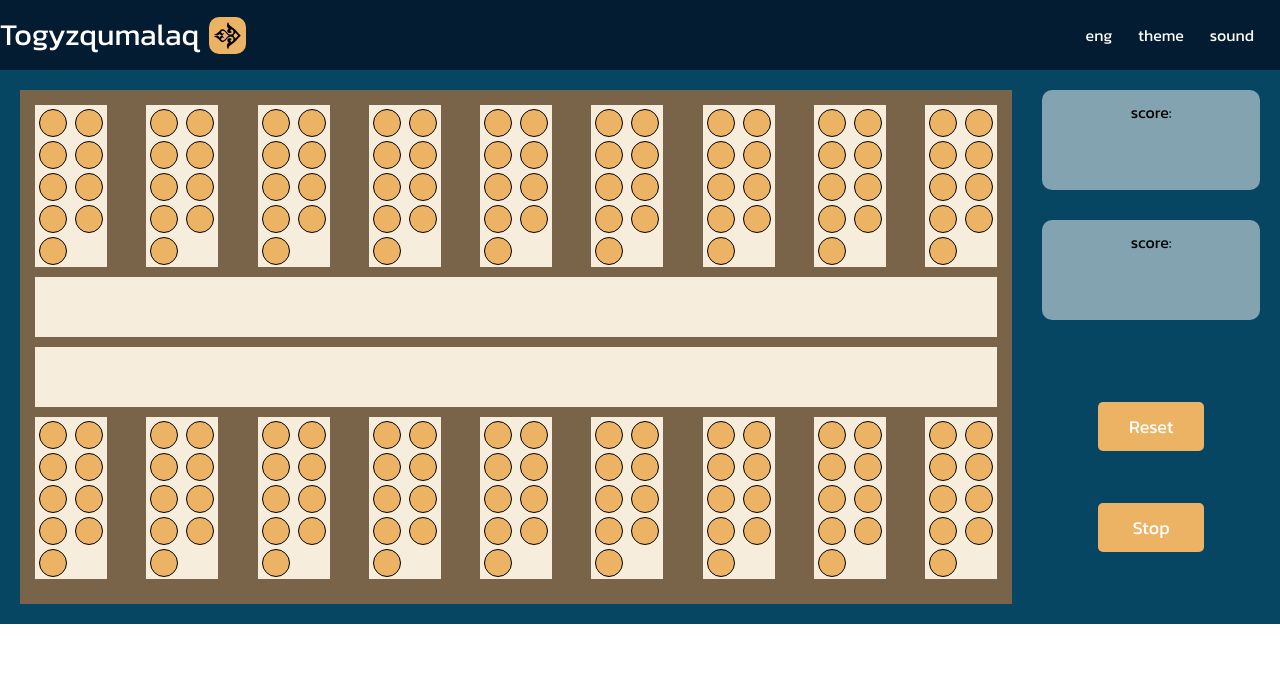
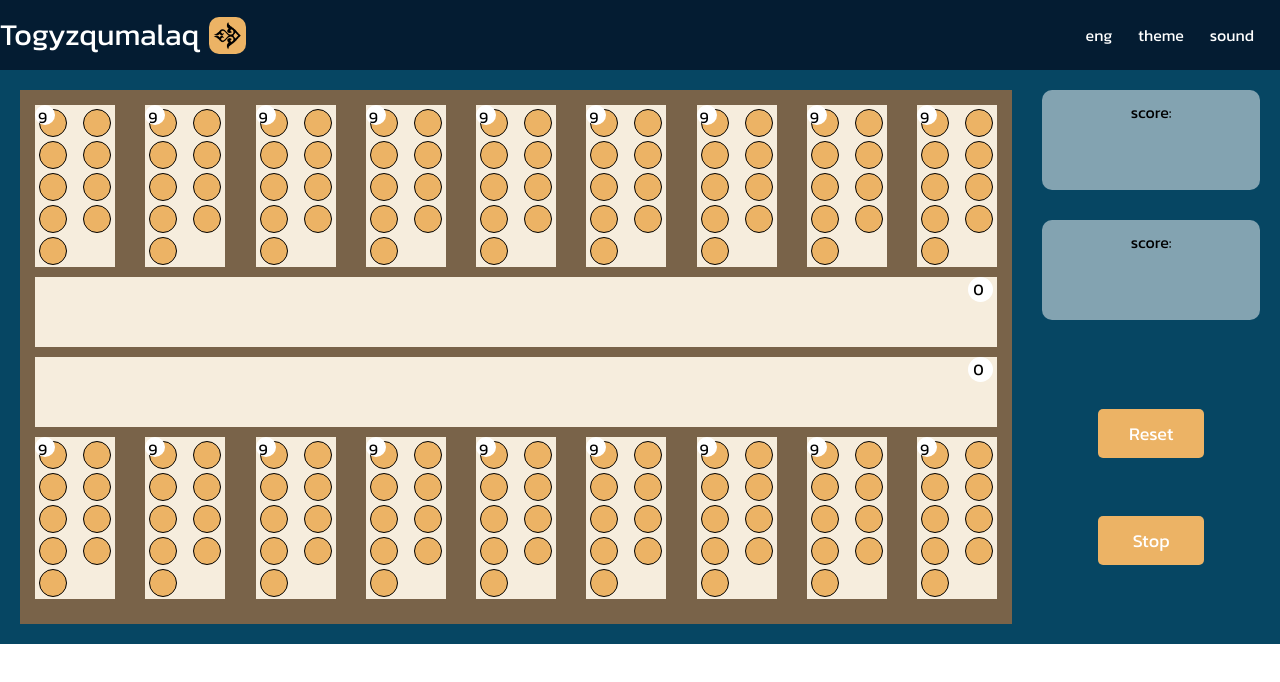
Before and after one commit to aruzhansabitkyzy/togyzqumalaq, a Next.js app: page /game in a window 1280 px wide. Shown: the top 682 px of the page. Built offline with nearby package versions, Linux system fonts and the light colour scheme.

Commit message:
ui is working

```diff
--- a/components/Board.tsx
+++ b/components/Board.tsx
@@ -4,7 +4,7 @@ import React, {Component, useState, useEffect} from 'react'
 import Qazandyq from "./Qazandyq";
 import '/public/css/game.css';
 import {PlayerContextProps} from "@/utils/PlayerInterface";
-type InitType ={
+type InitType = {
     playerId: number
     id: number
     count: number
@@ -34,14 +34,17 @@ const initBoard = [
 const Board = (props: PlayerContextProps ) => {
     const [board, setBoard] = useState(initBoard);
     const [turn, setTurn] = useState(0);
-    const {player1, player2} = props;
+    const [qazandyq1, setQazandyq1] = useState<number>(0);
+    const [qazandyq2, setQazandyq2] = useState<number>(0);
+    const [tuzdyq1, setTuzdyq1] = useState(-1);
+    const [tuzdyq2, setTuzdyq2] = useState(-1);
 
     useEffect(() => {
 
     })
 
     function switchTurn(playerId: number) {
-        if (turn !== playerId) setTurn(playerId);
+        setTurn(playerId ==0 ? 1 : 0)
     }
 
     function getIndex(playerId: number, id: number) {
@@ -50,29 +53,16 @@ const Board = (props: PlayerContextProps ) => {
         })
         return index;
     }
-    function updateBoard(upd:number, el:InitType) {
-        console.log(upd)
-        console.log(el)
-        console.log(board);
-        setBoard(board.map(obj => {
-            if(obj.id === el.id && obj.playerId === el.playerId) {
-                  return {...obj, count : upd}
-            }
-            else {
-                return obj
-            }
-        }))
-    }
-
     function makeMove(el: InitType) {
-        console.log("hi")
-        console.log(turn)
-        console.log(el.playerId)
+        //check if the click was from the current player
         if (turn === el.playerId) {
+            //get the index of an object in initBoard
             const curOtauInd = getIndex(el.playerId, el.id);
+            // the num of qumalaq
             let qumalaqs = el.count;
+            // of 0 then stop
             if (qumalaqs <= 0) return;
-
+            // save the board to temporary array and leave 1 to current otau
             const tempBoard = [...board];
             tempBoard[curOtauInd].count = 1;
             qumalaqs--;
@@ -80,12 +70,19 @@ const Board = (props: PlayerContextProps ) => {
             let nextOtauInd = (curOtauInd + 1) % tempBoard.length;
 
             while (qumalaqs > 0) {
+                // increment the num of qumalaq for otau at index nextOtauInd
               tempBoard[nextOtauInd].count++;
               qumalaqs--;
               nextOtauInd = (nextOtauInd + 1) % tempBoard.length;
             }
-
             setBoard(tempBoard);
+            var result = tempBoard[nextOtauInd].count;
+            if(result % 2 == 0 || result == 3) {
+                el.playerId==0 ? setQazandyq1(qazandyq1+ tempBoard[nextOtauInd].count) : setQazandyq2(qazandyq2 + tempBoard[nextOtauInd].count);
+                if(result == 3) {
+                    el.playerId== 0 ? setTuzdyq1(nextOtauInd) : setTuzdyq2(nextOtauInd);
+                }
+            }
             switchTurn(el.playerId);
           }
 
@@ -101,17 +98,17 @@ const Board = (props: PlayerContextProps ) => {
                     ))}
                 </div>
                 <div className='qazandyq'>
-                    <Qazandyq />
+                    <Qazandyq score = {qazandyq1}/>
                 </div>
             </div>
 
             <div className='side2'>
                 <div className='qazandyq'>
-                    <Qazandyq />
+                    <Qazandyq score = {qazandyq2}/>
                 </div>
                 <div className='otaular flex'>
                     {board.filter(player => player.playerId == 1).map((el) => (
-                        <div className='otau'>
+                        <div className='otau' onClick={() => makeMove(el)}>
                         <Otau quantity={el.count}/>
                         </div>
                     ))}
--- a/components/Otau.tsx
+++ b/components/Otau.tsx
@@ -19,6 +19,7 @@ const Otau = (props:PropsType) => {
 
     return(
        <div className='otau-in'>
+            <div className='cur__quantity'>{quantity}</div>
             <div className='col1'>
                  {col1 && col1.map((el) => (
                     <Ball/>
--- a/components/Qazandyq.tsx
+++ b/components/Qazandyq.tsx
@@ -1,10 +1,43 @@
 'use client';
 import '/public/css/game.css'
+import Ball from './Ball';
 
-const Qazandyq = () => {
+
+type PropsType ={
+    score: number
+}
+const Qazandyq = (props: PropsType) => {
+
+    const array = Array.from(Array(props.score).keys())
+    const row1 = array.slice(0, 20);
+    const row2  = array.slice(20, 40);
+    const upperRow1  = array.slice(40, 60);
+    const upperRow2 = array.slice(60, 81);
     return(
         <div className='qazandyq'>
-
+             <div className="counter">{props.score}</div>
+             <div className='qumalaqs'>
+                    <div className='row1'>
+                        {row1 &&row1.map((row1) => (
+                            <Ball/>
+                        ))}
+                    </div>
+                    <div className='row2'>
+                        {row2 && row2.map((row2) => (
+                            <Ball />
+                            ))}
+                    </div>
+                    <div className='upper_row1'>
+                    {upperRow1 && upperRow1.map((upperRow1) => (
+                                <Ball />
+                            ))}
+                    </div>
+                    <div className='upper_row2'>
+                    {upperRow2 && upperRow2.map((upperRow2) => (
+                                <Ball />
+                            ))}
+                    </div>
+             </div>
         </div>
     )
 }
--- a/context/PlayerContext.tsx
+++ b/context/PlayerContext.tsx
@@ -27,8 +27,11 @@ export function PlayerProvider(props:PlayerPropsInterface) {
         setPlayer1(pl1);
         setPlayer2(pl2);
     }
-    function setTuzdyq(index: number) {
+    function setTuzdyq(otauId: number, playerId: number) {
 
+    }
+    function setScore(score: number, playerId: number) {
+        playerId==0 ? player1?.setScore(score) : player2?.setScore(score);
     }
 
     // function setTurn(playerIndex: number) {
--- a/public/css/game.css
+++ b/public/css/game.css
@@ -42,11 +42,32 @@
     background-color: #F6EDDD;
 }
 .otau-in {
-    max-width: 80px;
+    width: 80px;
     max-height:162px;
     display: flex;
     justify-content: space-between;
     cursor: pointer;
+    position: relative;
+}
+.upper_col1 {
+    position: absolute;
+    top: 1%;
+    left: 12%;
+}
+.upper_col2 {
+    position: absolute;
+    top: 1%;
+    left: 47%;
+}
+.cur__quantity {
+    position: absolute;
+    width: 20px;
+    height: 20px;
+    background-color: white;
+    border-radius: 100%;
+    padding-left: 3px;
+    padding-bottom: 5px;
+    z-index: 10;
 }
 .otaular {
     display: flex;
@@ -57,19 +78,49 @@
 /*  qazandyq */
 .qazandyq {
     width: 100%;
-    height: 60px;
+    height: 70px;
     background-color: #F6EDDD;
     margin-bottom: 10px;
+    position: relative;
+}
+.row1 {
+    display: flex;
+    margin: 0;
+}
+.row2 {
+    display: flex;
+    margin: 0;
+}
+.upper_row1 {
+    position: absolute;
+    top: 15%;
+    display: flex;
+}
+.upper_row2 {
+    position: absolute;
+    top: 30%;
+    display: flex;
+}
+
+.counter {
+    position: absolute;
+    width: 25px;
+    height: 25px;
+    background-color: white;
+    border-radius: 100%;
+    padding-left: 5px;
+    padding-bottom: 3px;
+    z-index: 10;
+    left: 97%
 }
 
 /* ball*/
 .ball {
     width: 28px;
     height: 28px;
-
 }
 
-@media(max-width:951px) {
+@media(max-width:1052px) {
     .game {
         flex-direction: column;
         position: relative;
@@ -101,7 +152,7 @@
     }
 }
 
-@media(max-width: 736px) {
+@media(max-width: 854px) {
     body {
         display: none;
     }
```
